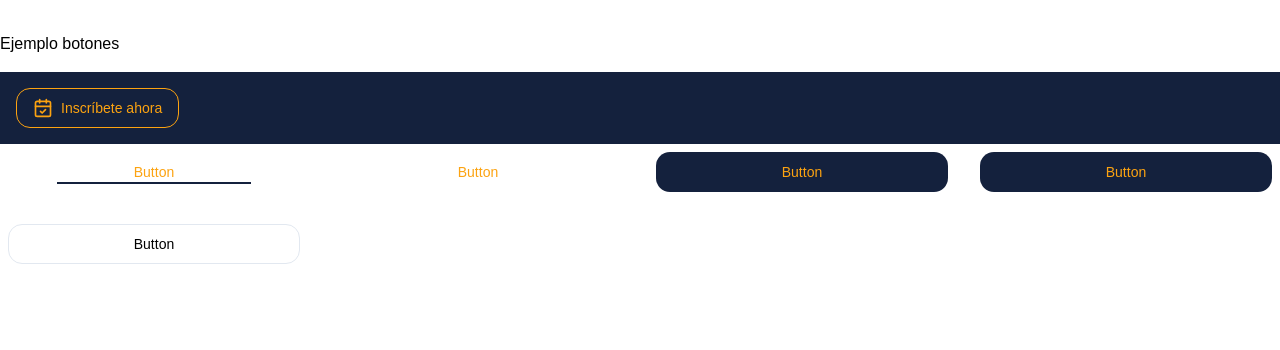
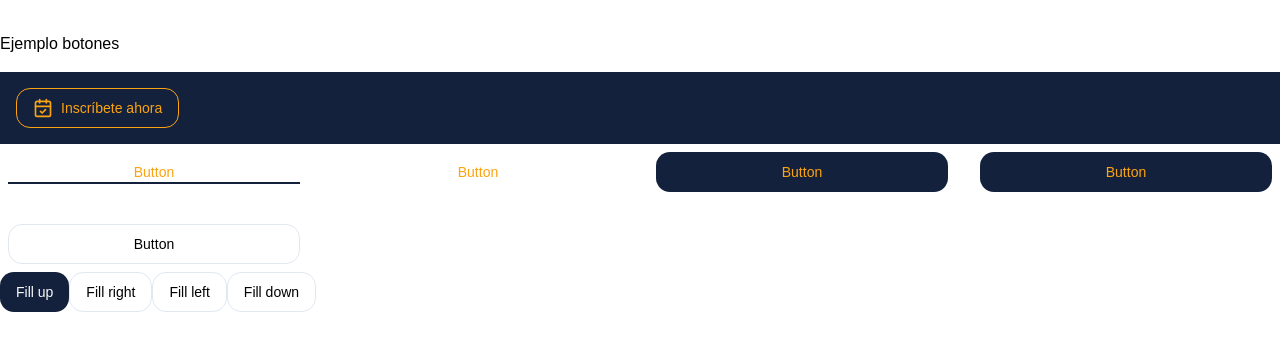
Before and after one commit to Parms221/full-day-gobierno, a Next.js app: page /components in a window 1280 px wide. Shown: the top 350 px of the page. Built offline with nearby package versions, Linux system fonts and the light colour scheme.

Commit message:
chore: more animation variants

```diff
--- a/src/app/components/page.tsx
+++ b/src/app/components/page.tsx
@@ -58,6 +58,35 @@ export default function Page() {
             Button
           </Button>
         </div>
+        <div>
+          <Button
+            className="from-secondary hover:text-black after:bg-secondary"
+            animation={"fillUp"}
+          >
+            Fill up
+          </Button>
+          <Button
+            animation={"fillRight"}
+            variant={"outline"}
+            className="from-primary hover:text-white after:bg-secondary"
+          >
+            Fill right
+          </Button>
+          <Button
+            animation={"fillLeft"}
+            variant={"outline"}
+            className="from-primary hover:text-white after:bg-secondary"
+          >
+            Fill left
+          </Button>
+          <Button
+            animation={"fillDown"}
+            variant={"outline"}
+            className="from-primary hover:text-white after:bg-secondary"
+          >
+            Fill down
+          </Button>
+        </div>
       </div>
     </div>
   );
--- a/src/components/ui/button.tsx
+++ b/src/components/ui/button.tsx
@@ -8,8 +8,7 @@ const buttonVariants = cva(
   {
     variants: {
       animation: {
-        expandIcon:
-          "group relative bg-primary hover:bg-primary/90",
+        expandIcon: "group relative bg-primary hover:bg-primary/90",
         ringHover:
           "bg-primary transition-all duration-300 hover:bg-primary/90 hover:ring-2 hover:ring-primary/90 hover:ring-offset-2",
         shine:
@@ -19,9 +18,17 @@ const buttonVariants = cva(
         gooeyLeft:
           "relative bg-primary z-0 overflow-hidden transition-all duration-500 after:absolute after:inset-0 after:-z-10 after:translate-x-[-150%] after:translate-y-[150%] after:scale-[2.5] after:rounded-[100%] after:bg-gradient-to-l from-secondary-foreground  after:transition-transform after:duration-1000  hover:after:translate-x-[0%] hover:after:translate-y-[0%] ",
         linkHover1:
-          "relative after:absolute after:bg-primary after:bottom-2 after:h-[2px] after:w-2/3 after:origin-bottom-left after:scale-x-100 hover:after:origin-bottom-right hover:after:scale-x-0 after:transition-transform after:ease-in-out after:duration-300",
+          "relative after:absolute after:bg-primary after:bottom-2 after:h-[2px] after:w-full after:origin-bottom-left after:scale-x-100 hover:after:origin-bottom-right hover:after:scale-x-0 after:transition-transform after:ease-in-out after:duration-300",
         linkHover2:
           "relative after:absolute after:bg-primary after:bottom-2 after:h-[2px] after:w-full after:origin-bottom-right after:scale-x-0 hover:after:origin-bottom-left hover:after:scale-x-100 after:transition-transform after:ease-in-out after:duration-300",
+        fillUp:
+          "relative bg-primary z-0 overflow-hidden transition-all duration-500 after:absolute after:inset-0 after:-z-10  after:translate-y-[200%] after:scale-[2.5] after:rounded-[100%] from-secondary-foreground  after:transition-transform after:duration-1000  hover:after:translate-x-[0%] hover:after:translate-y-[0%]",
+        fillDown:
+          "relative bg-primary z-0 overflow-hidden transition-all duration-500 after:absolute after:inset-0 after:-z-10  after:translate-y-[-200%] after:scale-[2.5] after:rounded-[100%] from-secondary-foreground  after:transition-transform after:duration-1000  hover:after:translate-x-[0%] hover:after:translate-y-[0%]",
+        fillRight:
+          "relative bg-primary z-0 overflow-hidden transition-all duration-500 after:absolute after:inset-0 after:-z-10  after:translate-x-[-200%] after:scale-[2.5] after:rounded-[100%] from-secondary-foreground  after:transition-transform after:duration-1000  hover:after:translate-x-[0%]",
+        fillLeft:
+          "relative bg-primary z-0 overflow-hidden transition-all duration-500 after:absolute after:inset-0 after:-z-10  after:translate-x-[200%] after:scale-[2.5] after:rounded-[100%] from-secondary-foreground  after:transition-transform after:duration-1000  hover:after:translate-x-[0%]",
       },
       variant: {
         default: "bg-primary text-primary-foreground hover:bg-primary/90",
@@ -29,11 +36,10 @@ const buttonVariants = cva(
           "bg-destructive text-destructive-foreground hover:bg-destructive/90",
         outline:
           "border border-input bg-transparent hover:bg-accent hover:text-accent-foreground",
-        secondary:
-          "bg-secondary text-primary hover:bg-secondary/80",
+        secondary: "bg-secondary text-primary hover:bg-secondary/80",
         ghost: "hover:bg-accent hover:text-accent-foreground",
         link: "text-primary underline-offset-4 hover:underline",
-        none: ""
+        none: "",
       },
       size: {
         default: "h-10 px-4 py-2",
```
Lines whose indentation alone changed are shown as unchanged.
